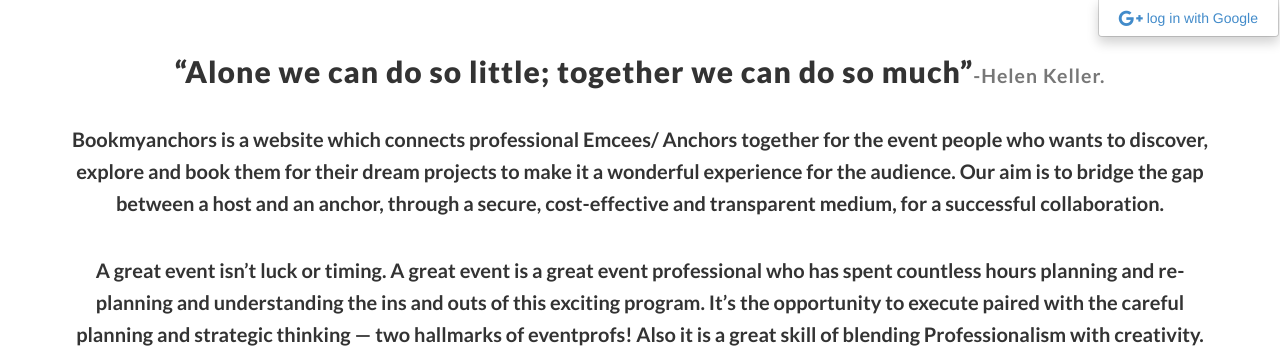
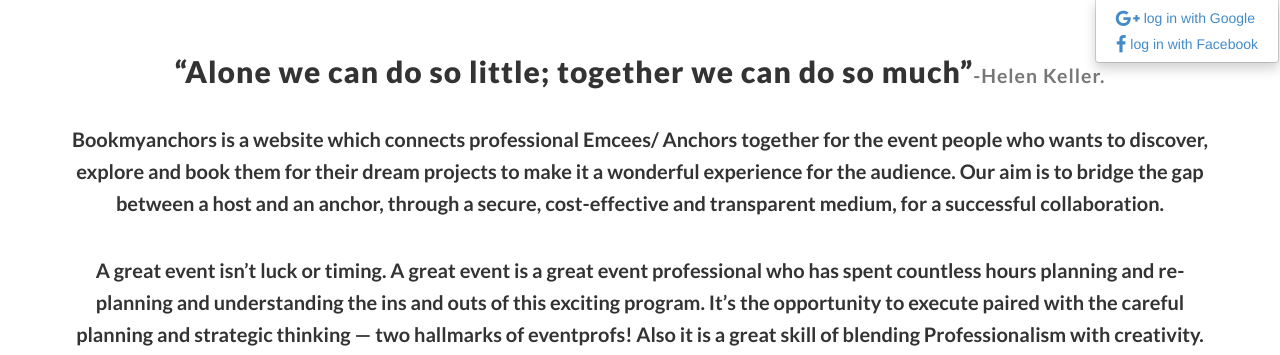
Before and after one commit to shadowtech5/original, a PHP site: page /about_us.php in a window 1280 px wide, after a click on "Login". Shown: the part 52-407 px from the top of the page. Run offline with PHP 8.4, Linux system fonts and the light colour scheme; some libraries are stand-ins or nearby versions.

Commit message:
added header changes

```diff
--- a/header.php
+++ b/header.php
@@ -14,6 +14,7 @@
 	          	<a class="dropdown-toggle" data-toggle="dropdown" href="#"><span class="glyphicon glyphicon-log-in"></span> Login</a>
 	          	<ul class="dropdown-menu">
 		        	<li><a href="login_social_google.php?provider=google"><span class="fa fa-google-plus fa-lg"></span> log in with Google</a></li>
+		        	<li><a href="#"><span class="fa fa-facebook fa-lg"></span> log in with Facebook</a></li>
 		        </ul>
 	          	<?php
 					}
```
